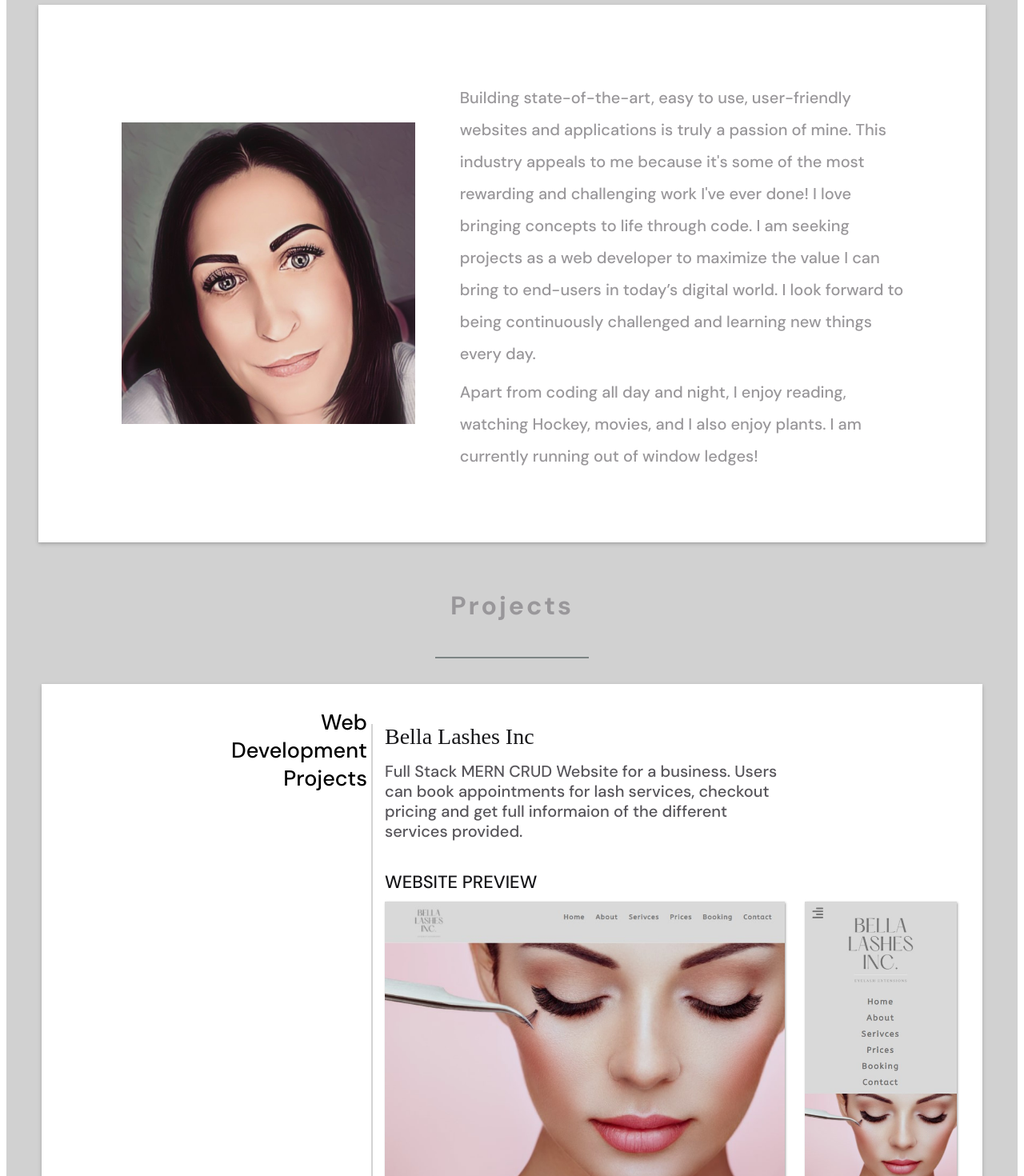
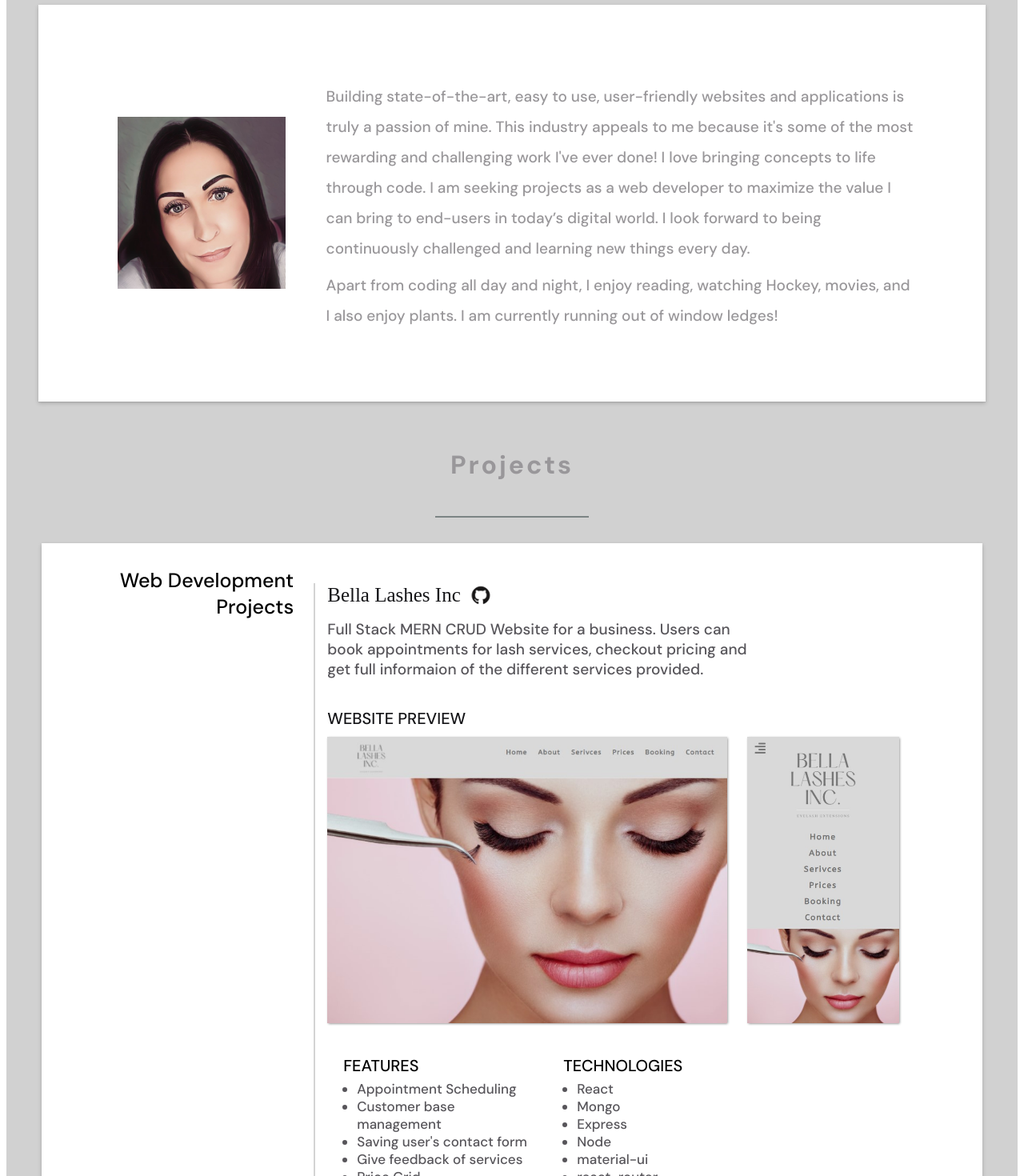
Before and after one commit to bella77-69/webpage, a React (Create React App) app: page / in a window 1280 px wide. Shown: the part 1040-2510 px from the top of the page at 80% size. Built offline with nearby package versions, Linux system fonts and the light colour scheme.

Commit message:
working on styling Project Page

```diff
--- a/src/components/About/about.scss
+++ b/src/components/About/about.scss
@@ -53,8 +53,9 @@
         }
 
         @include desktop {
-        width: 35%;
-        padding: 20px;
+        border-radius: .5rem;
+        width: 20%;
+        padding: 15px;
         margin: 1rem;
         }
     }
@@ -96,7 +97,7 @@
         max-width: 45em;
         margin: 0 auto;
         margin-top: .5rem;
-        font-size: 1.25rem;
+        font-size: 1.1875rem;
         // margin-left: 1rem;
         }
       }
--- a/src/components/Hero/hero.scss
+++ b/src/components/Hero/hero.scss
@@ -90,7 +90,7 @@
         }
 
         @include desktop {
-        font-size: 3.5rem;
+        font-size: 2rem;
         }
     }
 
@@ -118,7 +118,7 @@
         }
 
         @include desktop {
-        font-size: 1.75rem;
+        font-size: 1.5rem;
         }
     }
 
@@ -152,7 +152,7 @@
           }
 
           @include desktop {
-          font-size: 22px;
+          font-size: 1.25rem;
           padding: 1.25rem;
           width: 50%;
           }
--- a/src/components/Project/data/mobileDev.js
+++ b/src/components/Project/data/mobileDev.js
@@ -7,7 +7,7 @@ export const mbprjData = [
     id: 1,
     name: "Che Vino",
     tags: [{ name: "Capstone Project", color: "lightgrey" }],
-    github: "https://github.com/bella77-69/capstone",
+    github: "https://github.com/bella77-69/Che-Vino",
     desc: "My Capstone project at BrainStation.  I thought it would be great to create a website to assist users in selecting a bottle of wine.",
     mobileGif: wine,
     features: ["Wine Generator", "10,000+ bottles of wine", "Flexbox", "SASS", "Axios for API HTTP requests"],
@@ -27,13 +27,14 @@ export const mbprjData = [
   {
     id: 3,
     name: "BandSite",
-    github: "https://github.com/bella77-69/bandsite",
+    github: "https://github.com/bella77-69/chantelle-mckenzie-bandsite-sprint1",
     website: "",
     desc: "I was tasked to create a responsive, multi-page site that connects to an API over the course of three weeks. We were handed three mockups depicting what the end result should resemble if seen in a mobile, tablet, and desktop format. I was expected to recreate these mock-ups using the skills garnered through the course so far",
 
     mobileGif: band,
     features: [
-      "Wrote semantic HTML & used the principles of BEM for clear, minimal markup",
+      "Wrote semantic HTML",
+      "Used the principles of BEM for clear, minimal markup",
       "Flexbox",
       "SASS",
       "Axios for API HTTP requests",
--- a/src/pages/Projects/Project.js
+++ b/src/pages/Projects/Project.js
@@ -18,26 +18,27 @@ const Project = () => {
                 <div className="project-content">
                   <div className="project-info">
                     <div className="project-name">{website.name}</div>
+                    <a className="project-website"href={website.github}></a>
                   </div>
                   <div className="project-desc">{website.desc}</div>
-                  {website.desktopGif && (
+
                     <div className="project-option">WEBSITE PREVIEW</div>
-                  )}
+
                   <div className="project-demo">
-                    {website.desktopGif && (
+
                       <img
                         className="project-demo project-desktopDemo project-movie-demo"
                         src={website.desktopGif}
                         alt="project-preview"
                       />
-                    )}
-                    {website.mobileGif && (
+
+
                       <img
                         className="project-demo project-mobileDemo project-movie-demo"
                         src={website.mobileGif}
                         alt="project-preview"
                       />
-                    )}
+
                   </div>
                   <div className="project-subpoints">
                     <div className="project-column">
@@ -63,31 +64,33 @@ const Project = () => {
           </div>
           <div className="project-divder">
             <div className="project-subNav"> Brainstation Projects</div>
-            <div className="project-subtitle" id="mobileprj">
+            <div className="project-subtitle" >
               {mbprjData.map((app) => (
                 <div className="project-content">
                   <div className="project-info">
                     <div className="project-name">{app.name}</div>
+                    <a className="project-website" href={app.github}></a>
                   </div>
                   <div className="project-desc">{app.desc}</div>
                   <div className="project-subpoints">
                     <div className="project-column">
                       <div className="project-subtitle">PREVIEW</div>
                       <div className="project-demo">
-                        {app.mobileGif && (
+
                           <img
                             className="project-demo mobileDemo"
                             src={app.mobileGif}
                             alt=""
                           />
-                        )}
+
                       </div>
                     </div>
+                    <div className="project-subpoints">
                     <div className="project-column">
                       <div className="project-subtitle">FEATURES</div>
                       <ul className="project-notes">
                         {app.features.map((feature) => (
-                          <li>{feature}</li>
+                          <li className="project-list">{feature}</li>
                         ))}
                       </ul>
                     </div>
@@ -95,9 +98,10 @@ const Project = () => {
                       <div className="project-subtitle">TECHNOLOGIES</div>
                       <ul className="project-notes">
                         {app.techs.map((module) => (
-                          <li>{module}</li>
+                          <li className="project-list">{module}</li>
                         ))}
                       </ul>
+                    </div>
                     </div>
                   </div>
                 </div>
@@ -105,14 +109,15 @@ const Project = () => {
             </div>
           </div>
           <div className="project-divder">
-            <div className="project-subNav" id="otherprj">
+            <div className="project-subNav" >
               Other Projects
             </div>
-            <div style={{ display: "flex", flexDirection: "column" }}>
+            <div  className="project-subtitle" >
               {othprjData.map((prj) => (
                 <div className="project-content">
                   <div className="project-info">
                     <div className="project-name">{prj.name}</div>
+                    <a className="project-website" href={prj.github}></a>
                   </div>
                   {prj.tags && (
                     <div
--- a/src/pages/Projects/project.scss
+++ b/src/pages/Projects/project.scss
@@ -60,6 +60,10 @@
         flex-direction: row;
         justify-content: center;
         }
+
+        @include desktop {
+        justify-content: flex-start;
+        }
     }
 
     &-subNav {
@@ -83,13 +87,11 @@
         }
 
         @include desktop {
-        font-size: 30px;
-        width: 210px;
+        font-size: 25px;
+        width: 315px;
         position: -webkit-sticky;
         position: sticky;
         top: 60px;
-        font-size: 27px;
-        width: 210px;
         height: fit-content;
         text-align: end;
         font-family: $fontfamily;
@@ -107,7 +109,8 @@
         }
 
         @include desktop {
-        font-size: 1.3125rem;
+        font-size: 1.25rem;
+        margin: 20px 20px 5px 20px
         }
 
     }
@@ -157,7 +160,7 @@
         }
 
         @include desktop {
-        font-size: 28px;
+        font-size: 1.562rem;
         }
     }
 
@@ -178,10 +181,10 @@
         @include desktop {
         font-family: $fontfamily;
         text-align: left;
-        font-size: 1.25rem;
+        font-size: 1.1875rem;
         font-weight: 200;
         line-height: 25px;
-        width: 90%;
+        width: 100%;
         }
     }
 
@@ -197,7 +200,7 @@
         }
 
         @include desktop {
-        font-size: 1.375rem;
+        font-size: 1.25rem;
         }
 }
 
@@ -223,7 +226,11 @@
         display: flex;
         flex-direction: row;
         margin-bottom: 10px;
-        width: 100px;
+        width: 150px;
+        }
+
+        @include desktop {
+        width: 250px;
         }
     }
 
@@ -349,10 +356,38 @@
         }
 
         @include desktop {
-        font-size: 1.125rem;
+        font-size: 1.0625rem;
+        margin-left: 1.0625rem;
         }
 
     }
+
+    &-website {
+        background-image: url(../../assets/logo/git.png);
+        background-position: center;
+        background-repeat: no-repeat;
+        background-size: contain;
+        margin-bottom: 15px;
+        margin-left: 10px;
+        width: 20px;
+        height: 30px;
+        cursor: pointer;
+        align-items: center;
+
+            @include tablet {
+            width: 25px;
+            }
+
+            @include desktop {
+            width: 30px;
+            }
+
+        &:hover {
+            color: rgb(96, 96, 96);
+        }
+
+    }
+
 
     &-container--bottom {
         width: 100%;
```
Also changed, not shown: src/assets/logo/git.png (added).
